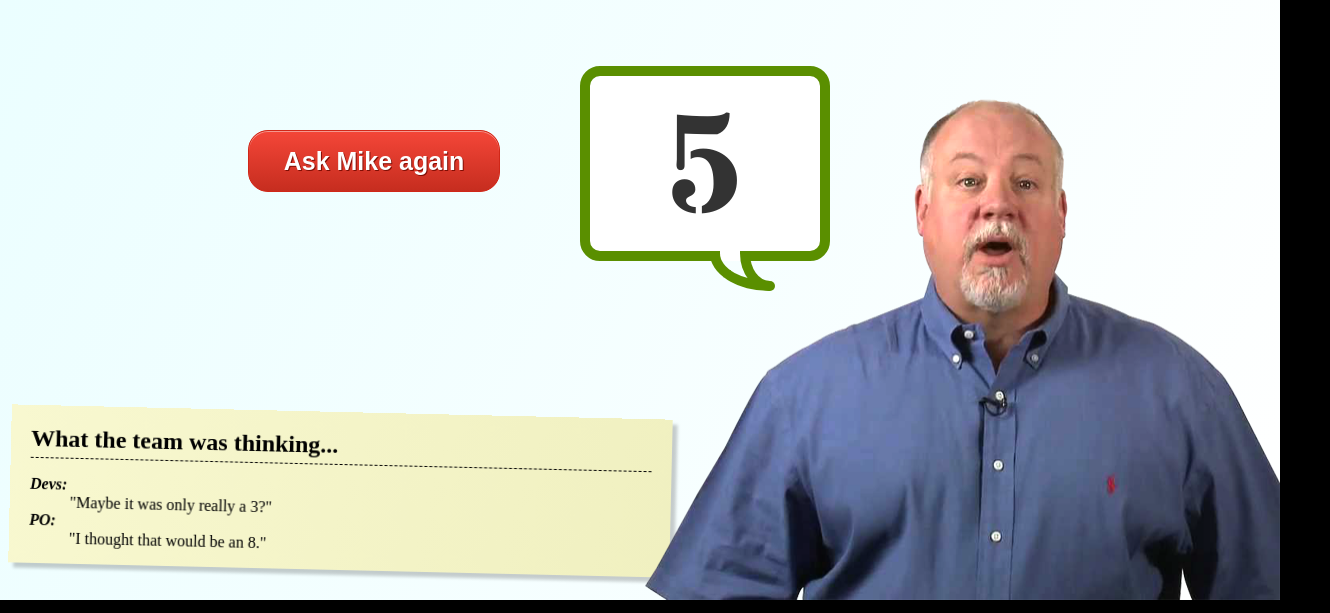
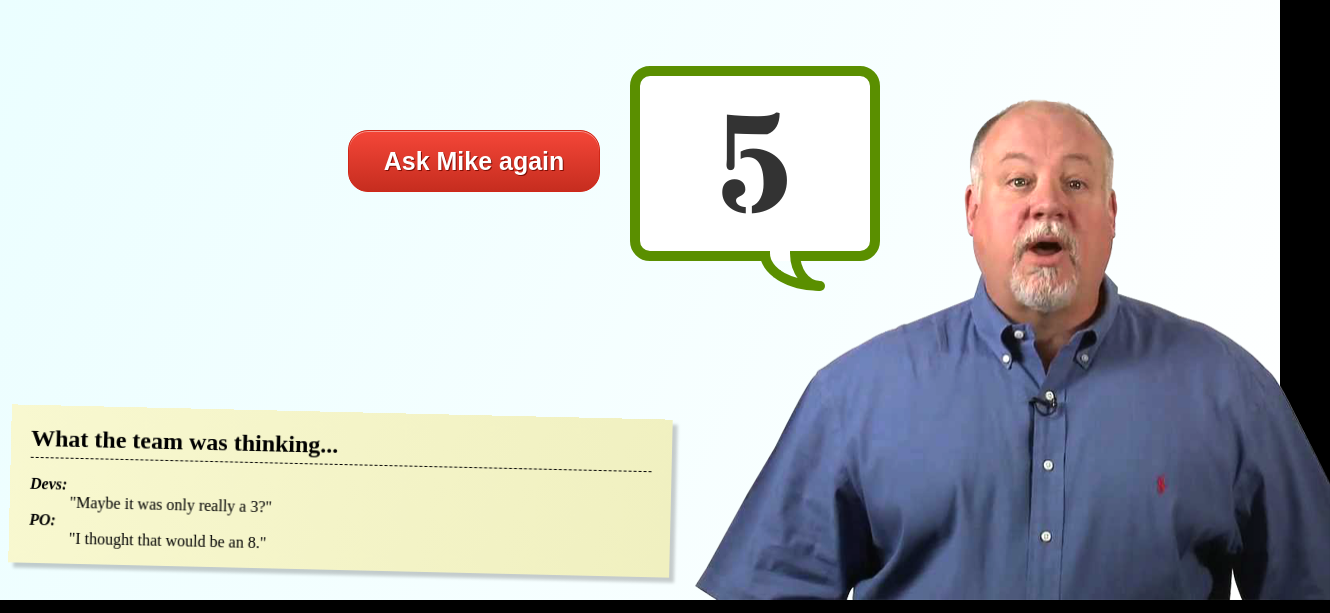
Before and after one commit to pokerplanning/pokerplanning, a plain HTML site: page index.html in a window 1280 px wide. Both pictures are taken after a click on the link "Ask Mike!". Shown: the top 613 px of the page, 1330 px wide, since content can reach past the window. Drawn offline with nearby package versions, Linux system fonts and the light colour scheme; a web font is replaced by a local one.

Commit message:
Fix positioning for ipad

```diff
--- a/assets/css/main.css
+++ b/assets/css/main.css
@@ -47,24 +47,31 @@ hr {
     margin-bottom: 15px;
 }
 
+.mike-image {
+    position: absolute;
+    right: -50px;
+    top: 98px;
+    height: 502px;
+    width: 635px;
+}
+
 .mike-image-head {
     z-index: 100;
+    bottom: 349px;
+    right: 212px;
     position: absolute;
-    right: 212px;
-    bottom: 349px;
 }
 
 .mike-image-body {
     z-index: 100;
+    bottom: 0;
     position: absolute;
-    right: 0;
-    bottom: 0;
 }
 
 .mike-bubble {
     position: absolute;
     width: 200px;
-    right: -100px;
+    right: -150px;
     top: 50px;
 }
 
@@ -159,7 +166,7 @@ hr {
 .ask-again-button {
     position: absolute;
     top: 130px;
-    right: 230px;
+    right: 130px;
     font-size:25px;
     line-height:60px;
     height:60px;
--- a/index.html
+++ b/index.html
@@ -17,8 +17,10 @@
 
     <body>
         <div class="mike-container">
-            <img src="assets/images/mike_head.png" width="154" height="153" class="mike-image-head" id="mike-head" />
-            <img src="assets/images/mike_body.png" width="635" height="349" class="mike-image-body" id="mike-body" />
+            <div class="mike-image">
+                <img src="assets/images/mike_head.png" width="154" height="153" class="mike-image-head" id="mike-head" />
+                <img src="assets/images/mike_body.png" width="635" height="349" class="mike-image-body" id="mike-body" />
+            </div>
 
             <div class="content-container">
                 <div id="home-content">
```
